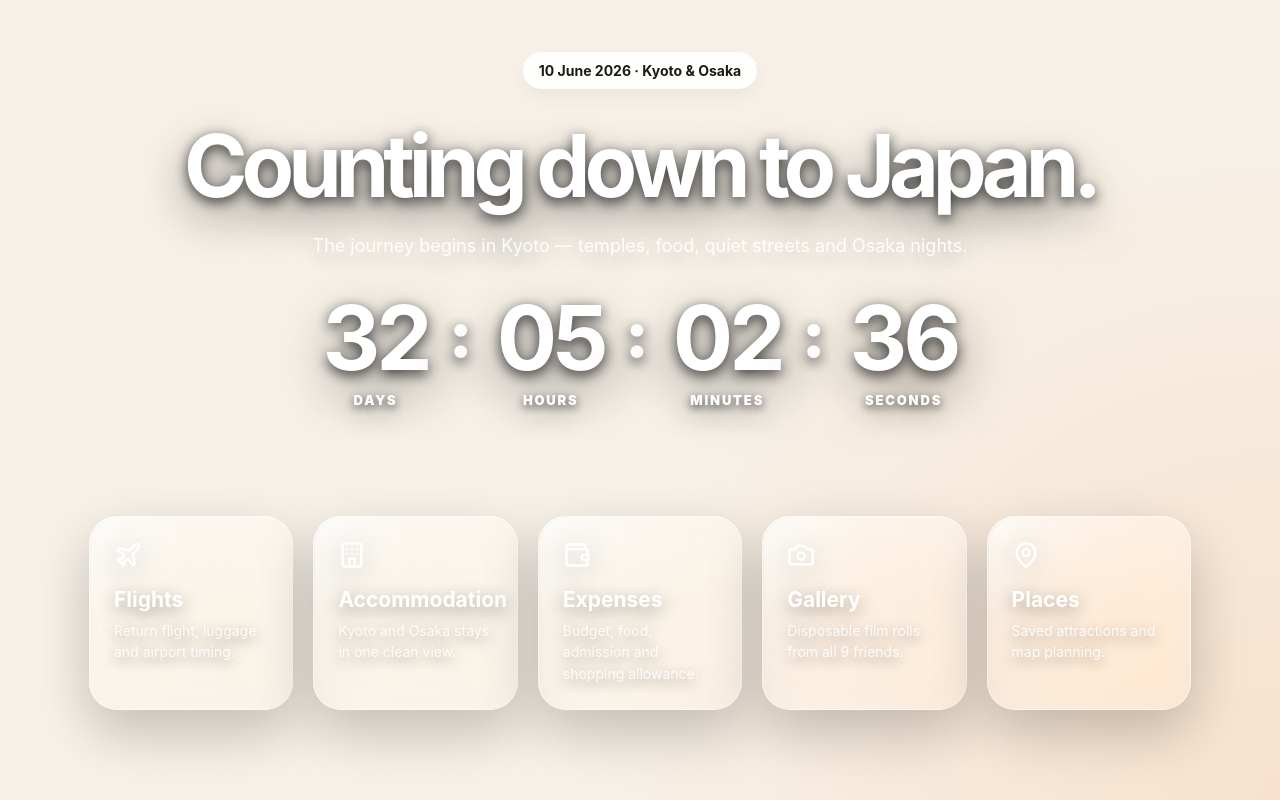
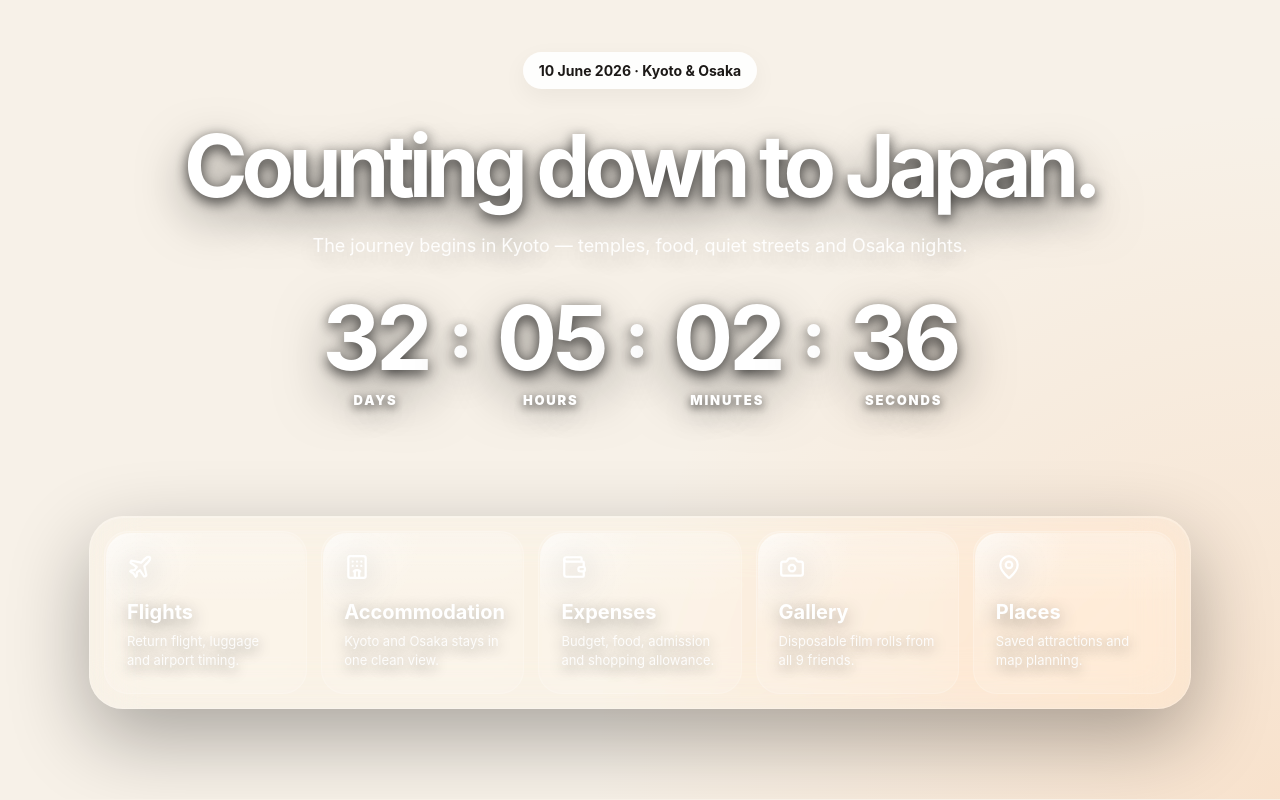
Before and after one commit to tonythefam/japanwfriends, a React (Vite) app: page / in a window 1280 px wide. Shown: the part 938-1738 px from the top of the page. Built offline with nearby package versions, Linux system fonts and the light colour scheme.

Commit message:
Fixed gallery UI, and lightroom

```diff
--- a/index.html
+++ b/index.html
@@ -1,6 +1,7 @@
 <!doctype html>
 <html lang="en">
   <head>
+    <link rel="icon" type="image/svg+xml" href="/icon.svg" />
     <meta charset="UTF-8" />
     <meta name="viewport" content="width=device-width, initial-scale=1.0" />
     <title>Japan おはよう!</title>
--- a/src/main.jsx
+++ b/src/main.jsx
@@ -2078,12 +2078,37 @@ const galleryProfiles = [
     vibe: "Osaka Night Roll",
     avatar: natalieAvatar,
   },
-
+  {
+    id: "anthony",
+    fullName: "Siak Xiang Jun",
+    name: "Anthony",
+    roll: "ROLL 03",
+    vibe: "Food & Friends",
+    avatar: anthonyAvatar,
+  },
+
+  {
+    id: "ashley",
+    fullName: "Low Yue Tong",
+    name: "Ashley",
+    roll: "ROLL 04",
+    vibe: "Soft Memories",
+    avatar: ashleyAvatar,
+  },
+
+  {
+    id: "leequan",
+    fullName: "Tan Lee Quan",
+    name: "Lee Quan",
+    roll: "ROLL 05",
+    vibe: "Good Food Roll",
+    avatar: leequanAvatar,
+  },
   {
     id: "yujing",
     fullName: "Tan Yujing",
     name: "Yujing",
-    roll: "ROLL 03",
+    roll: "ROLL 06",
     vibe: "Kyoto Street Diary",
     avatar: yujingAvatar,
   },
@@ -2092,47 +2117,18 @@ const galleryProfiles = [
     id: "zhaoyang",
     fullName: "Low Zhao Yang",
     name: "Zhao Yang",
-    roll: "ROLL 04",
+    roll: "ROLL 07",
     vibe: "Fuji Soft Frame",
     avatar: zhaoyangAvatar,
   },
-
-  {
-    id: "anthony",
-    fullName: "Siak Xiang Jun",
-    name: "Anthony",
-    roll: "ROLL 05",
-    vibe: "Food & Friends",
-    avatar: anthonyAvatar,
-  },
-
-  {
-    id: "ashley",
-    fullName: "Low Yue Tong",
-    name: "Ashley",
-    roll: "ROLL 06",
-    vibe: "Soft Memories",
-    avatar: ashleyAvatar,
-  },
-
   {
     id: "paul",
     fullName: "Lim Paul Lim",
     name: "Paul",
-    roll: "ROLL 07",
+    roll: "ROLL 08",
     vibe: "City Walk Roll",
     avatar: paulAvatar,
   },
-
-  {
-    id: "leequan",
-    fullName: "Tan Lee Quan",
-    name: "Lee Quan",
-    roll: "ROLL 08",
-    vibe: "Good Food Roll",
-    avatar: leequanAvatar,
-  },
-
   {
     id: "jiansheng",
     fullName: "Chew Jian Sheng",
@@ -2602,8 +2598,15 @@ transition={{
   );
 }
 
-function FilmRollViewer({ profile, onClose, selectedPhoto, setSelectedPhoto }) {
+function FilmRollViewer({
+  profile,
+  onClose,
+  selectedPhoto,
+  setSelectedPhoto,
+}) {
   return (
+    <>
+      {/* MAIN VIEWER */}
       <motion.div
         className="filmViewerBackdrop"
         onClick={onClose}
@@ -2639,7 +2642,9 @@ function FilmRollViewer({ profile, onClose, selectedPhoto, setSelectedPhoto }) {
           <section className="filmPhotoMasonry">
             {profile.photos.map((photo, index) => (
               <motion.button
-              className={`filmPhotoTile ${index % 5 === 0 ? "large" : ""}`}
+                className={`filmPhotoTile ${
+                  index % 5 === 0 ? "large" : ""
+                }`}
                 key={photo.id}
                 onClick={() => setSelectedPhoto({ ...photo, index })}
                 whileHover={{ y: -6 }}
@@ -2651,22 +2656,32 @@ function FilmRollViewer({ profile, onClose, selectedPhoto, setSelectedPhoto }) {
             ))}
           </section>
         </motion.div>
-
+      </motion.div>
+
+      {/* LIGHTBOX */}
       <AnimatePresence>
         {selectedPhoto && (
           <motion.div
             className="filmLightbox"
+            onClick={() => setSelectedPhoto(null)}
+            initial={{ opacity: 0 }}
+            animate={{ opacity: 1 }}
+            exit={{ opacity: 0 }}
+          >
+            <button
               onClick={(e) => {
                 e.stopPropagation();
                 setSelectedPhoto(null);
               }}
-            initial={{ opacity: 0 }}
-            animate={{ opacity: 1 }}
-            exit={{ opacity: 0 }}
-          >
-            <button onClick={() => setSelectedPhoto(null)}>×</button>
-
-            <img src={selectedPhoto.src} alt={selectedPhoto.caption} />
+            >
+              ×
+            </button>
+
+            <img
+              src={selectedPhoto.src}
+              alt={selectedPhoto.caption}
+              onClick={(e) => e.stopPropagation()}
+            />
 
             <p>
               {profile.name} · Photo {selectedPhoto.index + 1} /{" "}
@@ -2675,7 +2690,7 @@ function FilmRollViewer({ profile, onClose, selectedPhoto, setSelectedPhoto }) {
           </motion.div>
         )}
       </AnimatePresence>
-    </motion.div>
+    </>
   );
 }
 
--- a/src/styles.css
+++ b/src/styles.css
@@ -2119,3 +2119,153 @@ button { -webkit-tap-highlight-color: transparent; }
     0 0 34px rgba(255, 255, 255, 0.28),
     0 42px 100px rgba(0, 0, 0, 0.58) !important;
 }
+
+/* DESKTOP HOME BUTTONS — floating glass dock */
+@media (min-width: 851px) {
+  .upgradedHomeCards {
+    max-width: 1120px !important;
+    margin-top: 64px !important;
+    padding: 14px !important;
+
+    display: grid !important;
+    grid-template-columns: repeat(5, 1fr) !important;
+    gap: 14px !important;
+
+    border-radius: 34px !important;
+    background: rgba(255, 255, 255, 0.08) !important;
+    border: 1px solid rgba(255, 255, 255, 0.18) !important;
+    backdrop-filter: blur(26px) saturate(150%) !important;
+    -webkit-backdrop-filter: blur(26px) saturate(150%) !important;
+    box-shadow:
+      inset 0 1px 0 rgba(255,255,255,0.22),
+      0 28px 80px rgba(0,0,0,0.32) !important;
+  }
+
+  .upgradedHomeCards button {
+    min-height: 150px !important;
+    border-radius: 24px !important;
+    padding: 22px !important;
+    background: rgba(255, 255, 255, 0.10) !important;
+    border: 1px solid rgba(255, 255, 255, 0.18) !important;
+    box-shadow: none !important;
+  }
+
+  .upgradedHomeCards button:hover {
+    transform: translateY(-10px) scale(1.035) !important;
+    background: rgba(255, 255, 255, 0.22) !important;
+    box-shadow:
+      inset 0 1px 0 rgba(255,255,255,0.45),
+      0 24px 50px rgba(0,0,0,0.28) !important;
+  }
+
+  .upgradedHomeCards svg {
+    width: 26px !important;
+    height: 26px !important;
+    margin-bottom: 20px !important;
+  }
+
+  .upgradedHomeCards h3 {
+    font-size: 20px !important;
+    margin-bottom: 8px !important;
+  }
+
+  .upgradedHomeCards p {
+    font-size: 13px !important;
+    line-height: 1.5 !important;
+  }
+}
+
+/* DESKTOP GALLERY PHOTO LIGHTBOX FIX */
+@media (min-width: 851px) {
+  .filmLightbox {
+    position: fixed !important;
+    inset: 0 !important;
+    z-index: 9999 !important;
+
+    display: flex !important;
+    align-items: center !important;
+    justify-content: center !important;
+
+    padding: 32px !important;
+    overflow: hidden !important;
+  }
+
+  .filmLightbox img {
+    max-width: min(92vw, 1100px) !important;
+    max-height: 82vh !important;
+    object-fit: contain !important;
+  }
+
+  .filmLightbox p {
+    position: fixed !important;
+    bottom: 24px !important;
+  }
+
+  .filmLightbox button {
+    position: fixed !important;
+    top: 24px !important;
+    right: 24px !important;
+  }
+}
+
+.filmLightbox {
+  position: fixed !important;
+  inset: 0 !important;
+  z-index: 99999 !important;
+  display: flex !important;
+  align-items: center !important;
+  justify-content: center !important;
+  background: rgba(0, 0, 0, 0.88) !important;
+  padding: 32px !important;
+}
+
+.filmLightbox img {
+  max-width: min(92vw, 1100px) !important;
+  max-height: 82vh !important;
+  object-fit: contain !important;
+}
+
+.filmLightbox button {
+  position: fixed !important;
+  top: 24px !important;
+  right: 24px !important;
+  z-index: 100000 !important;
+}
+
+/* FILM VIEWER — photo order left-to-right */
+.filmPhotoMasonry {
+  column-count: unset !important;
+  column-gap: unset !important;
+
+  display: grid !important;
+  grid-template-columns: repeat(3, 1fr) !important;
+  gap: 16px !important;
+}
+
+.filmPhotoTile {
+  display: block !important;
+  width: 100% !important;
+  margin: 0 !important;
+  break-inside: unset !important;
+}
+
+.filmPhotoTile img,
+.filmPhotoTile.large img {
+  width: 100% !important;
+  height: 260px !important;
+  min-height: unset !important;
+  object-fit: cover !important;
+}
+
+@media (max-width: 850px) {
+  .filmPhotoMasonry {
+    grid-template-columns: repeat(2, 1fr) !important;
+    gap: 10px !important;
+    padding: 18px !important;
+  }
+
+  .filmPhotoTile img,
+  .filmPhotoTile.large img {
+    height: 190px !important;
+  }
+}
```
Also changed, not shown: public/icon.svg (added). Lines whose indentation alone changed are shown as unchanged.
